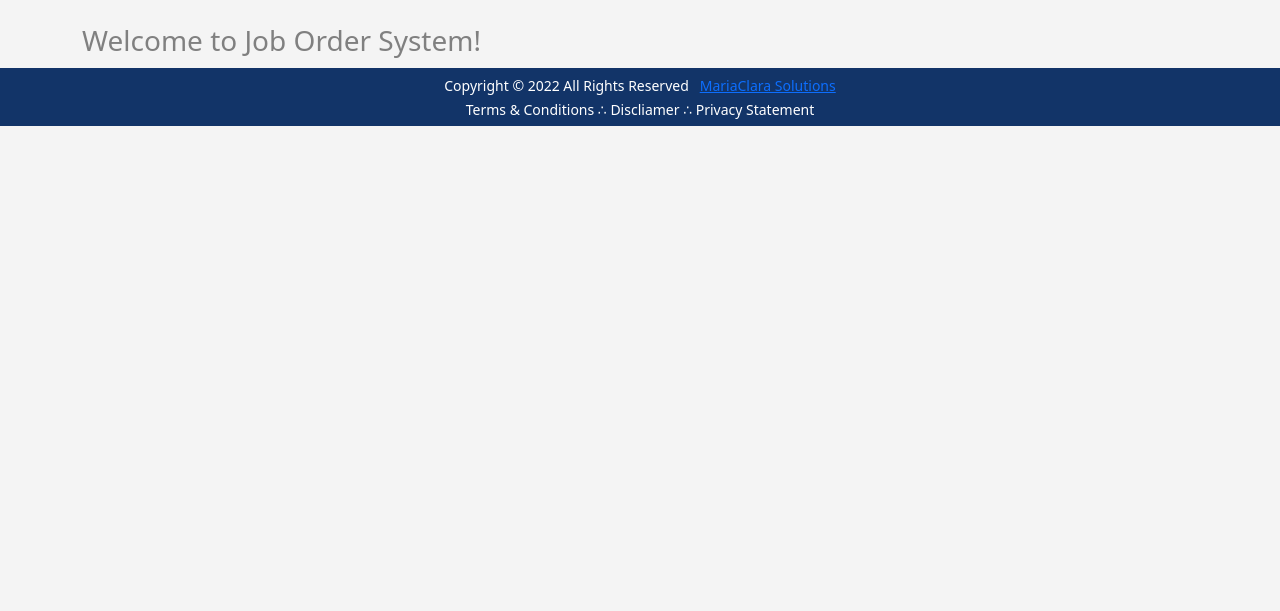
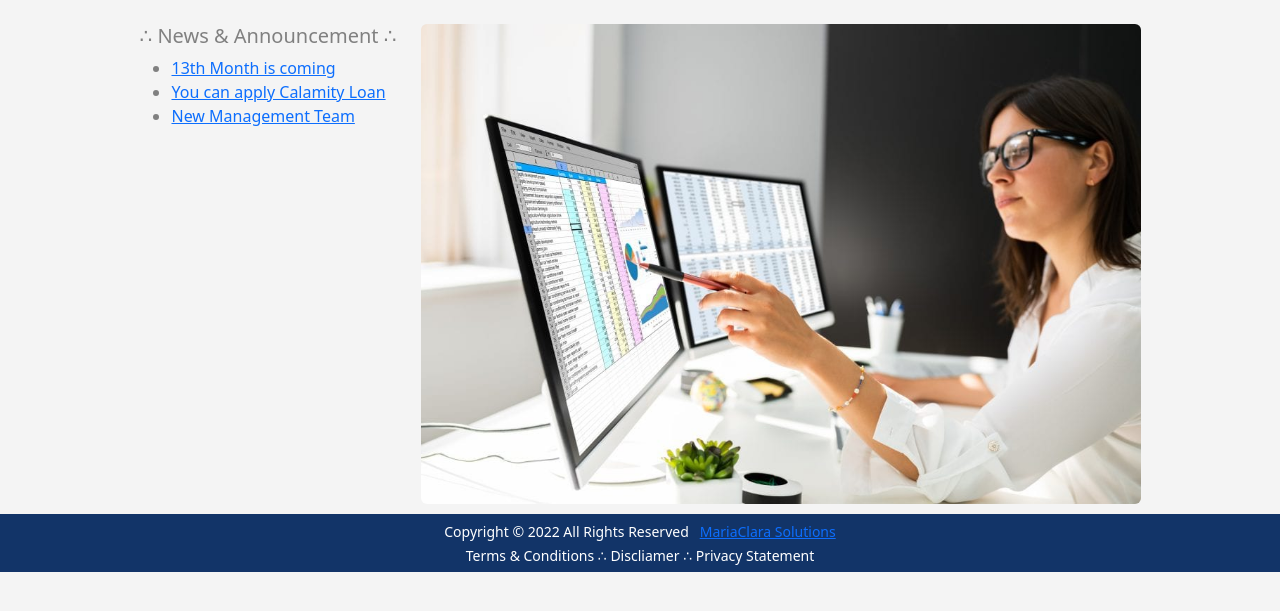
Before and after one commit to rgbosque/jobordersystem, a Flask app: page / in a window 1280 px wide. Shown: the part 56-667 px from the top of the page. Run offline with Flask 2, Linux system fonts and the light colour scheme.

Commit message:
add news and announcement at home page

```diff
--- a/app/templates/index.html
+++ b/app/templates/index.html
@@ -1,5 +1,21 @@
 {% extends "base.html" %}
 
 {% block content %}
-    <h3>Welcome to Job Order System!</h3>
+    <div class="container">
+        <div class="row justify-content-md-center">
+            <div class="col-md-auto">
+                <h5>&there4;&nbsp;News & Announcement&nbsp;&there4;</h5>
+                <div class="d-grid">
+                <ul>
+                    <li><a href="">13th Month is coming</a></li>
+                    <li><a href="">You can apply Calamity Loan</a></li>
+                    <li><a href="">New Management Team</a></li>
+                </ul>
+                </div>
+            </div>
+        <div class="col col-lg-8">
+            <img src="{{ url_for('static', filename='images/inventory1.jpg') }}" class="img-fluid rounded" alt="Rhodeco Background">
+        </div>
+        </div>
+    </div>
 {% endblock %}
```
